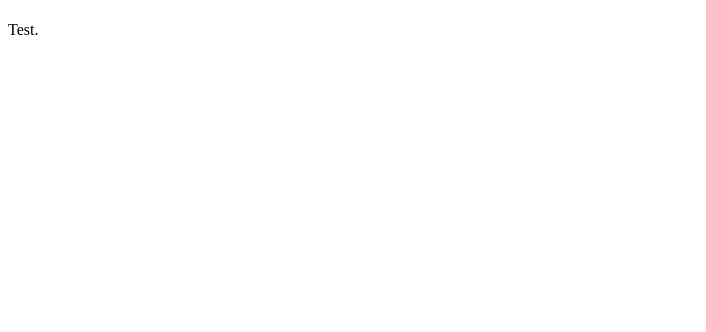
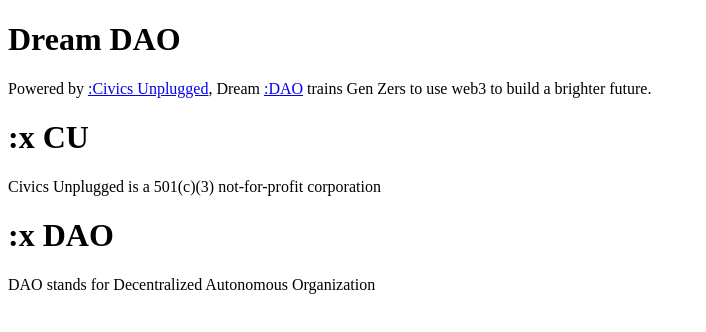
Before and after one commit to dahiya-aditya/Dream-DAO, a plain HTML site: page index.html in a window 1280 px wide. Shown: the whole page, without its empty margins (0-706 px from the left). Drawn offline with Linux system fonts and the light colour scheme.

Commit message:
Update index.html

```diff
--- a/index.html
+++ b/index.html
@@ -7,6 +7,13 @@
         <h1>
             <script src="https://cdn.jsdelivr.net/gh/ncase/nutshell/nutshell.js"></script>
         </h1>
-        <p>Test.</p>
+        <h1>Dream DAO</h1>
+            <p>Powered by <a href="#:xCU">:Civics Unplugged</a>, Dream <a href="#:xDAO">:DAO</a> trains Gen Zers to use web3 to build a brighter future.</p>
+            <p></p>
+        <h1>:x CU</h1>
+            <p>Civics Unplugged is a 501(c)(3) not-for-profit corporation</p>
+                <p></p>
+        <h1>:x DAO</h1>
+            <p>DAO stands for Decentralized Autonomous Organization</p>
     </body>
 </html>
```
